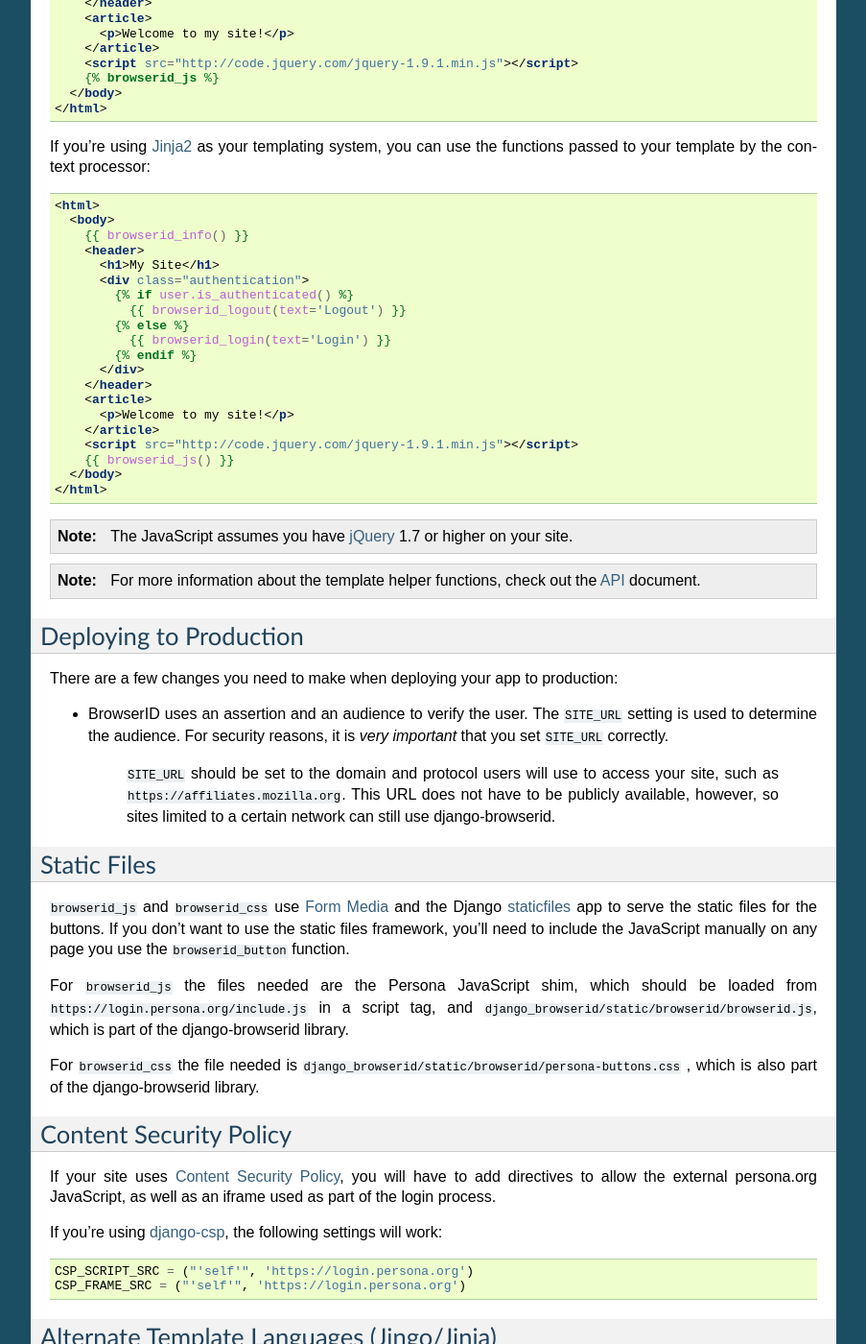
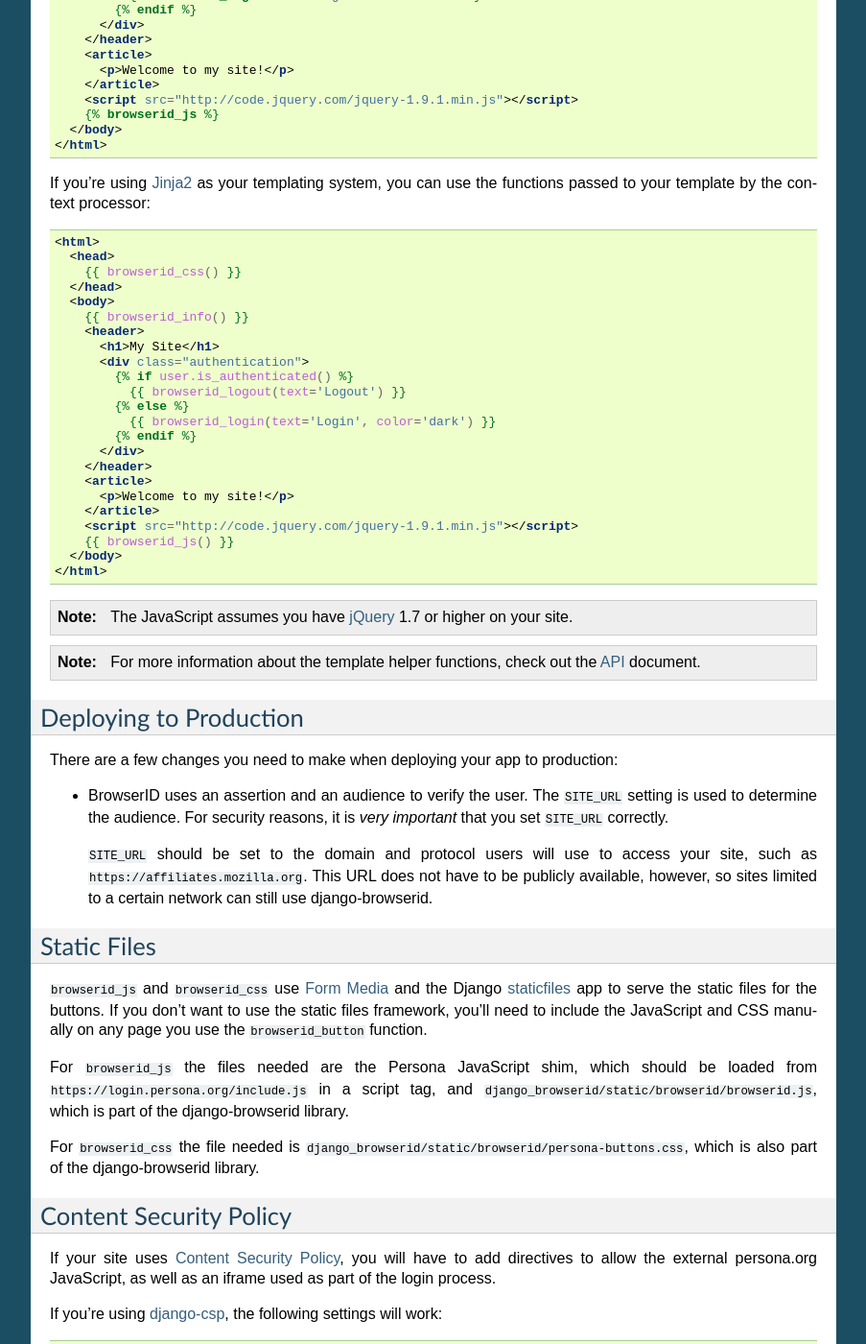
Before and after one commit to mozilla/django-browserid, a Sphinx documentation site: the page built from docs/setup.rst, in a window 1280 px wide and 1400 px high, scrolled down 1716 px. Shown: the whole window at 96% size, without its empty margins (198-1101 px from the left). Built offline with Sphinx 7.4.7, drawn with Linux system fonts in a browser that asks for light colours; some of the changed text lies outside the part shown.

Commit message:
Fix up the docs a bit.

```diff
--- a/docs/setup.rst
+++ b/docs/setup.rst
@@ -3,9 +3,9 @@ Setup
 
 Installation
 ------------
-You can use pip to install django-browserid and requirements:
+You can use pip to install django-browserid and requirements::
 
-   pip install django-browserid
+    pip install django-browserid
 
 
 Configuration
@@ -91,7 +91,9 @@ A complete example:
 
     {% load browserid %}
     <html>
-    {% browserid_css %}
+      <head>
+        {% browserid_css %}
+      </head>
       <body>
         {% browserid_info %}
         <header>
@@ -118,6 +120,9 @@ passed to your template by the context processor:
 .. code-block:: html+jinja
 
     <html>
+      <head>
+        {{ browserid_css() }}
+      </head>
       <body>
         {{ browserid_info() }}
         <header>
@@ -126,7 +131,7 @@ passed to your template by the context processor:
             {% if user.is_authenticated() %}
               {{ browserid_logout(text='Logout') }}
             {% else %}
-              {{ browserid_login(text='Login') }}
+              {{ browserid_login(text='Login', color='dark') }}
             {% endif %}
           </div>
         </header>
@@ -156,10 +161,10 @@ There are a few changes you need to make when deploying your app to production:
   ``SITE_URL`` setting is used to determine the audience. For security reasons,
   it is *very important* that you set ``SITE_URL`` correctly.
 
-   ``SITE_URL`` should be set to the domain and protocol users will use to
-   access your site, such as ``https://affiliates.mozilla.org``. This URL does
-   not have to be publicly available, however, so sites limited to a certain
-   network can still use django-browserid.
+  ``SITE_URL`` should be set to the domain and protocol users will use to
+  access your site, such as ``https://affiliates.mozilla.org``. This URL does
+  not have to be publicly available, however, so sites limited to a certain
+  network can still use django-browserid.
 
 
 Static Files
@@ -167,15 +172,17 @@ Static Files
 ``browserid_js`` and ``browserid_css`` use `Form Media`_ and the Django
 `staticfiles`_ app to serve the static files for the buttons. If you don't
 want to use the static files framework, you'll need to include the JavaScript
-manually on any page you use the ``browserid_button`` function.
+and CSS manually on any page you use the ``browserid_button`` function.
 
-For ``browserid_js`` the files needed are the Persona JavaScript shim, which should be loaded from
+For ``browserid_js`` the files needed are the Persona JavaScript shim, which
+should be loaded from
 ``https://login.persona.org/include.js`` in a script tag, and
 ``django_browserid/static/browserid/browserid.js``, which is part of the
 django-browserid library.
 
-For ``browserid_css`` the file needed is ``django_browserid/static/browserid/persona-buttons.css``
-, which is also part of the django-browserid library.
+For ``browserid_css`` the file needed is
+``django_browserid/static/browserid/persona-buttons.css``, which is also part of
+the django-browserid library.
 
 .. _Form Media: https://docs.djangoproject.com/en/dev/topics/forms/media/
 .. _staticfiles: https://docs.djangoproject.com/en/dev/howto/static-files/
```
Also changed, not shown: 1 other file.
